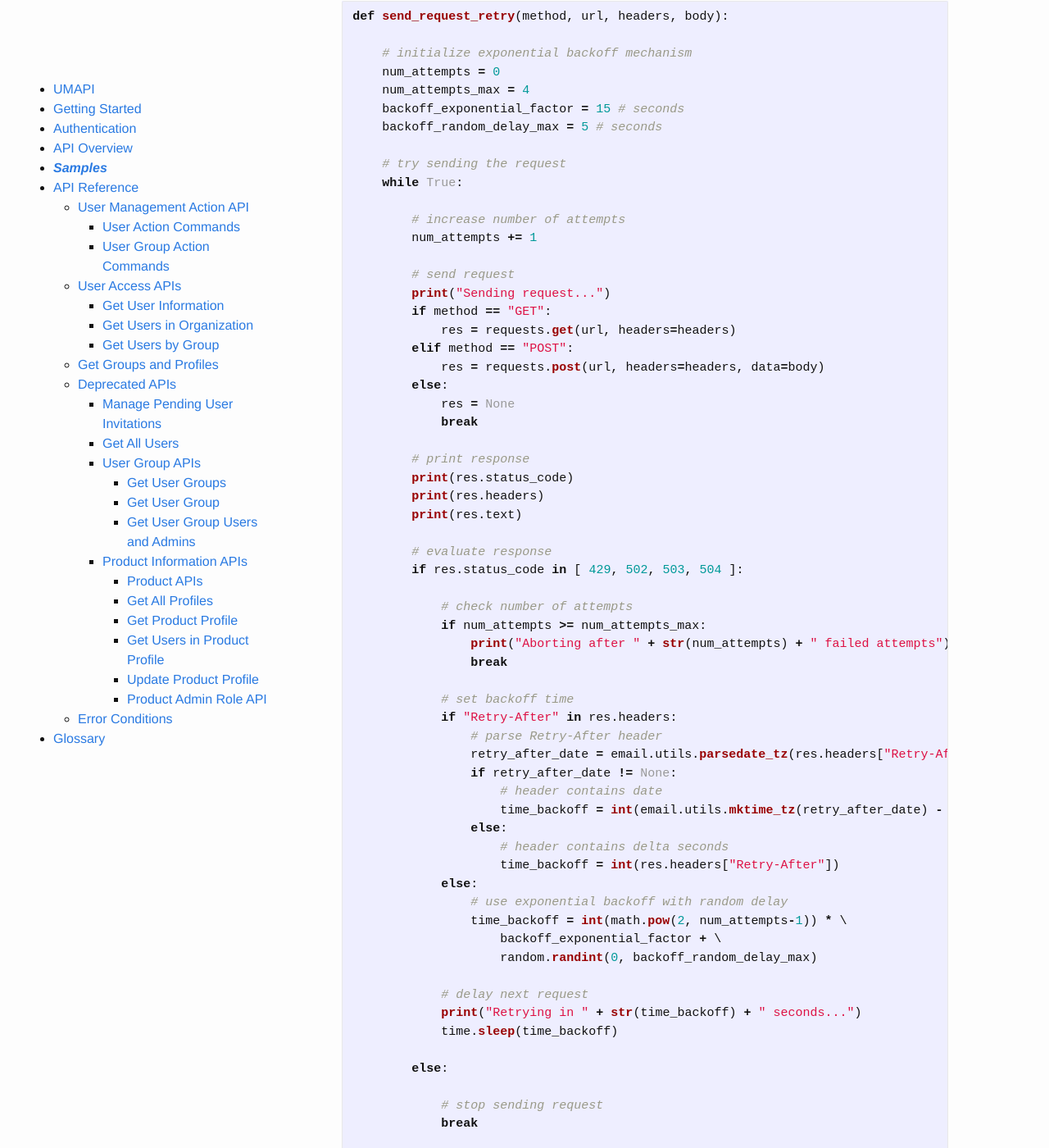
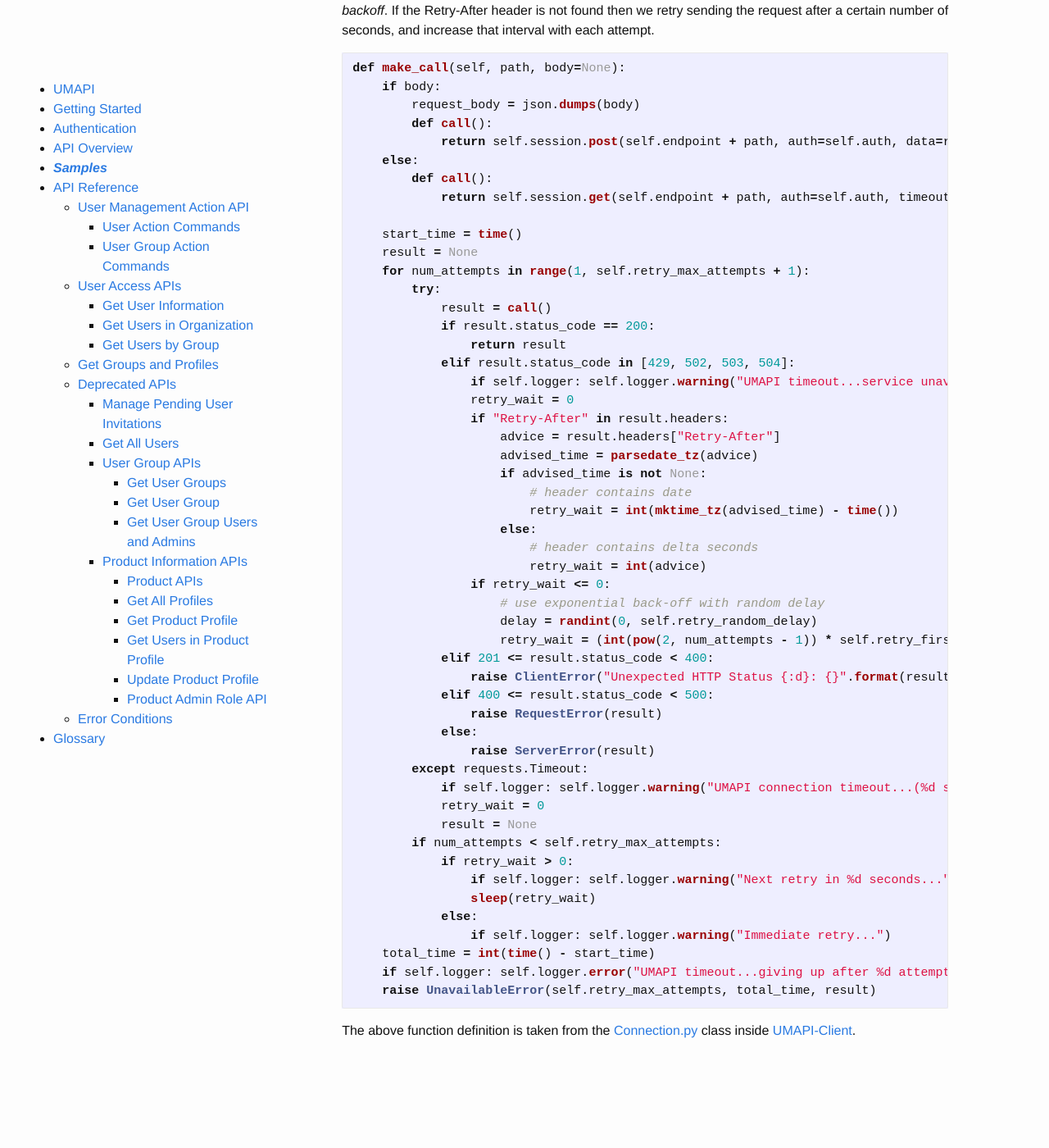
Before and after one commit to adobe-apiplatform/umapi-documentation, a Jekyll site: the page built from docs/en/samples/index.md, in a window 1280 px wide and 1400 px high, scrolled down 3636 px. Shown: the whole window at 82% size. Built offline with Jekyll 4.4.1, drawn with Linux system fonts in a browser that asks for light colours; after the commit the page ends 4950 px from its top, so only the background shows below that; some of the changed text lies outside the part shown.

Commit message:
Update samples page

````diff
--- a/docs/en/samples/index.md
+++ b/docs/en/samples/index.md
@@ -149,73 +149,63 @@ print(res.text)
 
 The server only accepts a certain number of requests per interval. If your own client exceeds this limit, you receive a response with the status code **429 (Too Many Requests)**. If the total of calls made by all clients exceeds the limit, you will also receive the response **429 (Too Many Requests)**.
 
+The **Retry-After** header is included in the 429 response and provides the minimum amount of time that the client should wait until retrying. See [RFC 7231](https://tools.ietf.org/html/rfc7231#section-7.1.3) for full information.
+
 When making calls over the internet, other transient errors can occur so it is always a good practice to retry failed requests when certain HTTP status codes are returned.
 
-The following function definition shows a technique for handling such errors that we call *exponential backoff*. We retry sending the request after a certain number of seconds, and increase that interval with each attempt.
+The following function definition shows a technique for handling such errors that we call *exponential backoff*. If the Retry-After header is not found then we retry sending the request after a certain number of seconds, and increase that interval with each attempt.
 
 ```python
-def send_request_retry(method, url, headers, body):
+def make_call(self, path, body=None):
+    if body:
+        request_body = json.dumps(body)
+        def call():
+            return self.session.post(self.endpoint + path, auth=self.auth, data=request_body, timeout=self.timeout)
+    else:
+        def call():
+            return self.session.get(self.endpoint + path, auth=self.auth, timeout=self.timeout)
 
-    # initialize exponential backoff mechanism
-    num_attempts = 0
-    num_attempts_max = 4
-    backoff_exponential_factor = 15 # seconds
-    backoff_random_delay_max = 5 # seconds
-
-    # try sending the request
-    while True:
-
-        # increase number of attempts
-        num_attempts += 1
-
-        # send request
-        print("Sending request...")
-        if method == "GET":
-            res = requests.get(url, headers=headers)
-        elif method == "POST":
-            res = requests.post(url, headers=headers, data=body)
-        else:
-            res = None
-            break
-
-        # print response
-        print(res.status_code)
-        print(res.headers)
-        print(res.text)
-
-        # evaluate response
-        if res.status_code in [ 429, 502, 503, 504 ]:
-
-            # check number of attempts
-            if num_attempts >= num_attempts_max:
-                print("Aborting after " + str(num_attempts) + " failed attempts")
-                break
-
-            # set backoff time
-            if "Retry-After" in res.headers:
-                # parse Retry-After header
-                retry_after_date = email.utils.parsedate_tz(res.headers["Retry-After"])
-                if retry_after_date != None:
-                    # header contains date
-                    time_backoff = int(email.utils.mktime_tz(retry_after_date) - time.time())
-                else:
-                    # header contains delta seconds
-                    time_backoff = int(res.headers["Retry-After"])
+    start_time = time()
+    result = None
+    for num_attempts in range(1, self.retry_max_attempts + 1):
+        try:
+            result = call()
+            if result.status_code == 200:
+                return result
+            elif result.status_code in [429, 502, 503, 504]:
+                if self.logger: self.logger.warning("UMAPI timeout...service unavailable (code %d on try %d)",result.status_code,num_attempts)
+                retry_wait = 0
+                if "Retry-After" in result.headers:
+                    advice = result.headers["Retry-After"]
+                    advised_time = parsedate_tz(advice)
+                    if advised_time is not None:
+                        # header contains date
+                        retry_wait = int(mktime_tz(advised_time) - time())
+                    else:
+                        # header contains delta seconds
+                        retry_wait = int(advice)
+                if retry_wait <= 0:
+                    # use exponential back-off with random delay
+                    delay = randint(0, self.retry_random_delay)
+                    retry_wait = (int(pow(2, num_attempts - 1)) * self.retry_first_delay) + delay
+            elif 201 <= result.status_code < 400:
+                raise ClientError("Unexpected HTTP Status {:d}: {}".format(result.status_code, result.text), result)
+            elif 400 <= result.status_code < 500:
+                raise RequestError(result)
             else:
-                # use exponential backoff with random delay
-                time_backoff = int(math.pow(2, num_attempts-1)) * \
-                    backoff_exponential_factor + \
-                    random.randint(0, backoff_random_delay_max)
-
-            # delay next request
-            print("Retrying in " + str(time_backoff) + " seconds...")
-            time.sleep(time_backoff)
-
-        else:
-
-            # stop sending request
-            break
-
-    # return response
-    return res
+                raise ServerError(result)
+        except requests.Timeout:
+            if self.logger: self.logger.warning("UMAPI connection timeout...(%d seconds on try %d)", self.timeout, num_attempts)
+            retry_wait = 0
+            result = None
+        if num_attempts < self.retry_max_attempts:
+            if retry_wait > 0:
+                if self.logger: self.logger.warning("Next retry in %d seconds...", retry_wait)
+                sleep(retry_wait)
+            else:
+                if self.logger: self.logger.warning("Immediate retry...")
+    total_time = int(time() - start_time)
+    if self.logger: self.logger.error("UMAPI timeout...giving up after %d attempts (%d seconds).", self.retry_max_attempts, total_time)
+    raise UnavailableError(self.retry_max_attempts, total_time, result)
 ```
+The above function definition is taken from the [Connection.py](https://github.com/adobe-apiplatform/umapi-client.py/blob/master/umapi_client/connection.py#L397) class inside [UMAPI-Client](https://github.com/adobe-apiplatform/umapi-client.py).
````
Also changed, not shown: docs/en/api/partials/throttling.md (+2 -1 lines).
